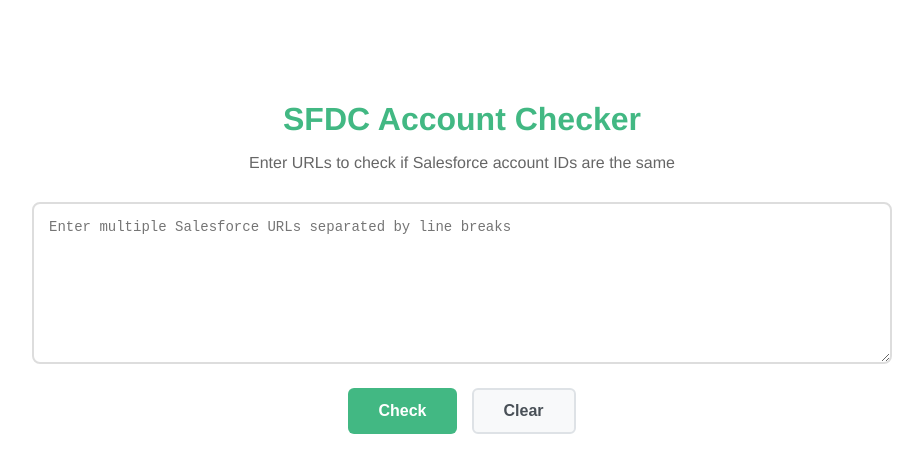
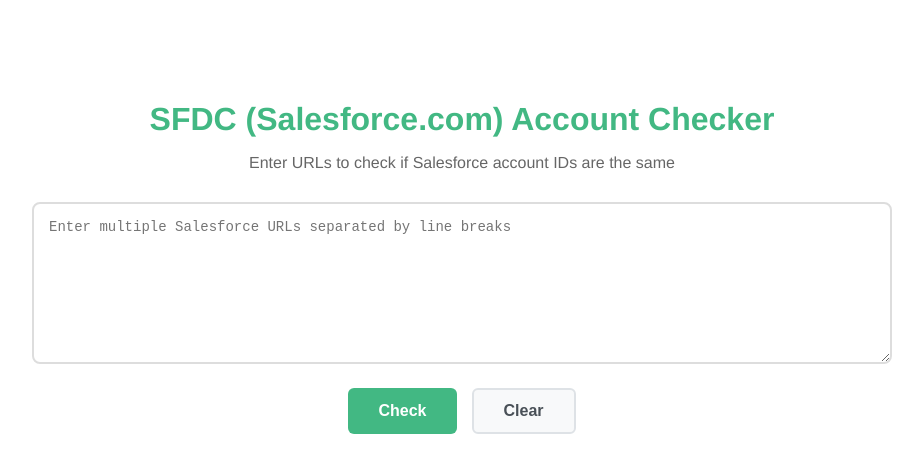
Before and after one commit to kyanny/are-they-same-sfdc-account, a Vue app: page / in a window 1280 px wide. Shown: the top 472 px of the page, without its empty margins (178-1101 px from the left). Built offline with nearby package versions, Linux system fonts and the light colour scheme.

Commit message:
Revise project name

```diff
--- a/index.html
+++ b/index.html
@@ -3,7 +3,7 @@
 <head>
   <meta charset="UTF-8">
   <meta name="viewport" content="width=device-width, initial-scale=1.0">
-  <title>SFDC Account Checker</title>
+  <title>SFDC (Salesforce.com) Account Checker</title>
 </head>
 <body>
   <div id="app"></div>
--- a/package.json
+++ b/package.json
@@ -1,7 +1,7 @@
 {
   "name": "are-they-same-sfdc-account",
   "version": "1.0.0",
-  "description": "SFDC Account Checker - Check if Salesforce account IDs are the same",
+  "description": "SFDC (Salesforce.com) Account Checker - Check if Salesforce account IDs are the same",
   "main": "index.js",
   "scripts": {
     "dev": "vite",
--- a/src/App.vue
+++ b/src/App.vue
@@ -1,6 +1,6 @@
 <template>
   <div id="app">
-    <h1>SFDC Account Checker</h1>
+    <h1>SFDC (Salesforce.com) Account Checker</h1>
     <p>Enter URLs to check if Salesforce account IDs are the same</p>
 
     <div class="form-container">
```
Also changed, not shown: 1 other file (tests, documents, lock files or other folders).
